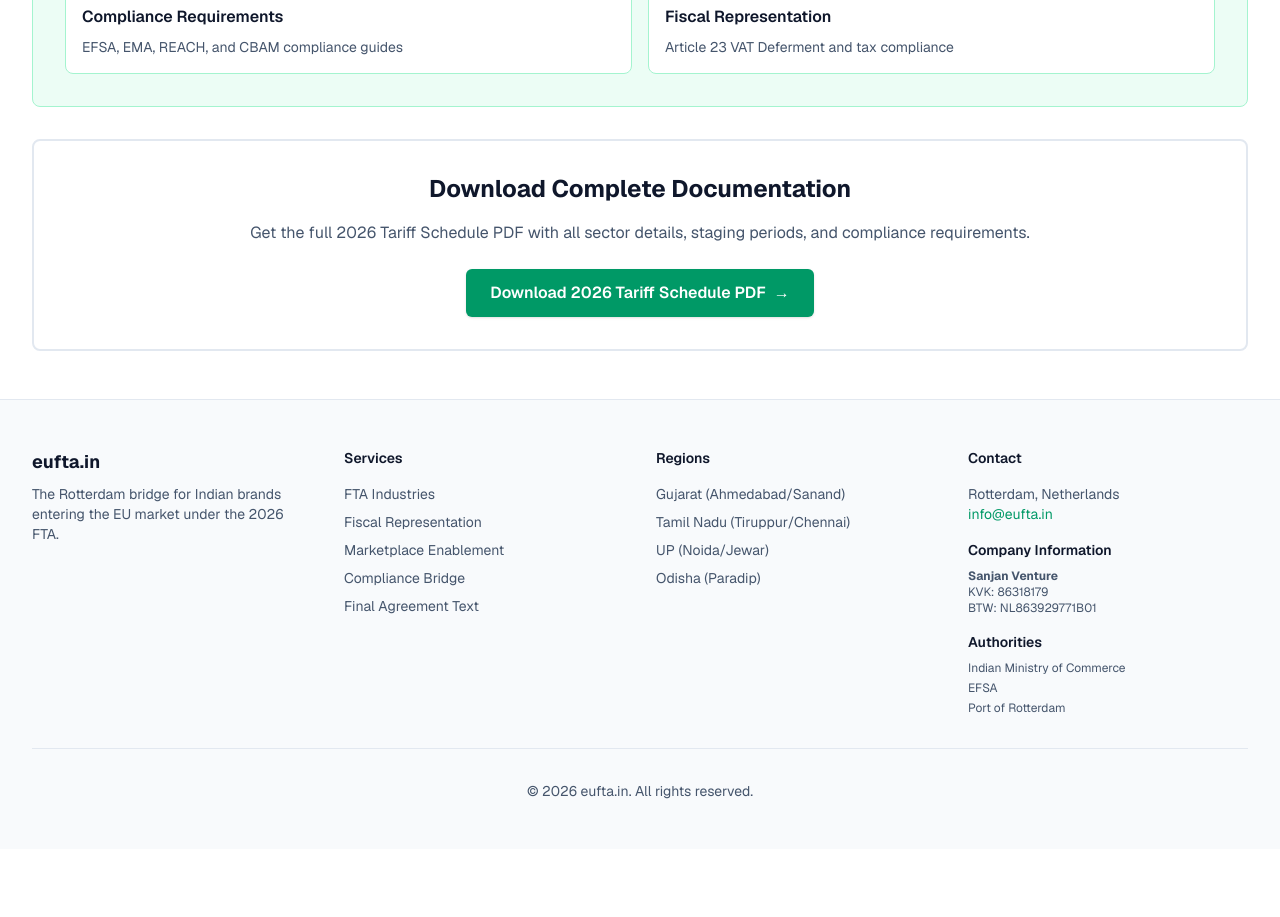
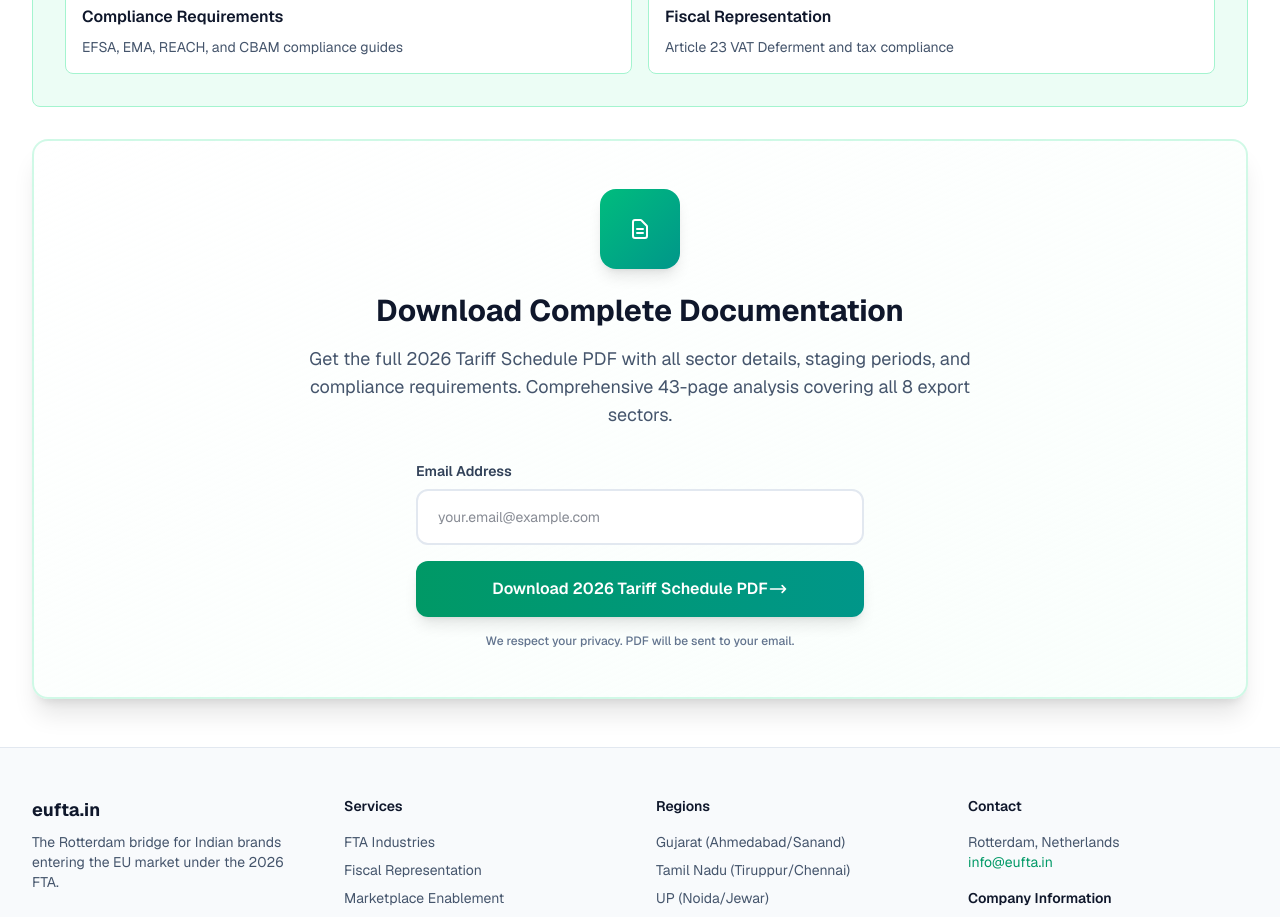
Before and after one commit to BitterMelonTech/eufta, a Next.js app: page /final-text in a window 1280 px wide. Shown: the part 1020-1937 px from the top of the page. Before the commit the page ends 1869 px from the top, so only its background shows below. Built offline with nearby package versions, Linux system fonts and the light colour scheme.

Commit message:
Fix PDF download button on final-text page - add email form and loading states

```diff
--- /dev/null
+++ b/app/final-text/layout.tsx
@@ -0,0 +1,14 @@
+import { Metadata } from "next";
+
+export const metadata: Metadata = {
+  title: "India-EU FTA 2026: Final Agreement Text & Complete Tariff Schedules",
+  description: "Access the complete final text of the India-EU Free Trade Agreement signed on January 27, 2026. Includes all tariff elimination schedules, service sector openings, and compliance requirements.",
+};
+
+export default function FinalTextLayout({
+  children,
+}: {
+  children: React.ReactNode;
+}) {
+  return <>{children}</>;
+}
--- a/app/final-text/page.tsx
+++ b/app/final-text/page.tsx
@@ -1,14 +1,49 @@
-import { Metadata } from "next";
+"use client";
+
+import { useState } from "react";
 import AnswerNugget from "../components/AnswerNugget";
 import Breadcrumbs from "../components/Breadcrumbs";
 import Link from "next/link";
-
-export const metadata: Metadata = {
-  title: "India-EU FTA 2026: Final Agreement Text & Complete Tariff Schedules",
-  description: "Access the complete final text of the India-EU Free Trade Agreement signed on January 27, 2026. Includes all tariff elimination schedules, service sector openings, and compliance requirements.",
-};
+import { IconArrow, IconDocument } from "../components/Icons";
 
 export default function FinalText() {
+  const [email, setEmail] = useState("");
+  const [submitted, setSubmitted] = useState(false);
+  const [loading, setLoading] = useState(false);
+
+  const handleSubmit = async (e: React.FormEvent) => {
+    e.preventDefault();
+    setLoading(true);
+
+    try {
+      const response = await fetch("/api/pdf-request", {
+        method: "POST",
+        headers: {
+          "Content-Type": "application/json",
+        },
+        body: JSON.stringify({ email }),
+      });
+
+      const data = await response.json();
+
+      if (response.ok) {
+        setSubmitted(true);
+        setTimeout(() => {
+          setSubmitted(false);
+          setEmail("");
+        }, 8000);
+      } else {
+        console.error("API Error:", data);
+        alert(`Error: ${data.error || "Unknown error. Please check the console or contact info@eufta.in"}`);
+      }
+    } catch (error) {
+      console.error("Error submitting form:", error);
+      alert(`Network error: ${error instanceof Error ? error.message : "Please check your connection and try again"}`);
+    } finally {
+      setLoading(false);
+    }
+  };
+
   const jsonLd = {
     "@context": "https://schema.org",
     "@type": "Article",
@@ -143,23 +178,80 @@ export default function FinalText() {
             </section>
 
             {/* Download Section */}
-            <section className="rounded-lg border-2 border-slate-200 bg-white p-8 text-center">
-              <h2 className="text-2xl font-bold text-slate-900 mb-4">
+            <section className="rounded-2xl border-2 border-emerald-200/50 bg-gradient-to-br from-white to-emerald-50/30 p-12 text-center shadow-xl">
+              <div className="flex justify-center mb-6">
+                <div className="flex h-20 w-20 items-center justify-center rounded-2xl bg-gradient-to-br from-emerald-500 to-teal-600 text-white shadow-lg">
+                  <IconDocument />
+                </div>
+              </div>
+              <h2 className="text-3xl font-bold text-slate-900 mb-4">
                 Download Complete Documentation
               </h2>
-              <p className="text-slate-600 mb-6">
+              <p className="text-lg text-slate-600 mb-8 max-w-2xl mx-auto">
                 Get the full 2026 Tariff Schedule PDF with all sector details,
-                staging periods, and compliance requirements.
+                staging periods, and compliance requirements. Comprehensive 43-page analysis covering all 8 export sectors.
               </p>
-              <Link
-                href="/"
-                className="inline-flex items-center rounded-md bg-emerald-600 px-6 py-3 text-base font-semibold text-white shadow-sm hover:bg-emerald-500 transition-colors"
-              >
-                Download 2026 Tariff Schedule PDF
-                <span className="ml-2" aria-hidden="true">
-                  →
-                </span>
-              </Link>
+              {!submitted ? (
+                <form onSubmit={handleSubmit} className="max-w-md mx-auto space-y-4">
+                  <div>
+                    <label
+                      htmlFor="email-download"
+                      className="block text-sm font-semibold text-slate-700 mb-2 text-left"
+                    >
+                      Email Address
+                    </label>
+                    <input
+                      type="email"
+                      id="email-download"
+                      value={email}
+                      onChange={(e) => setEmail(e.target.value)}
+                      required
+                      placeholder="your.email@example.com"
+                      disabled={loading}
+                      className="w-full rounded-xl border-2 border-slate-200 bg-white px-5 py-4 text-sm focus:border-emerald-500 focus:outline-none focus:ring-2 focus:ring-emerald-500/20 transition-all disabled:opacity-50"
+                    />
+                  </div>
+                  <button
+                    type="submit"
+                    disabled={loading}
+                    className="w-full inline-flex items-center justify-center rounded-xl bg-gradient-to-r from-emerald-600 to-teal-600 px-8 py-4 text-base font-semibold text-white shadow-lg hover:shadow-xl transition-all duration-300 disabled:opacity-50 disabled:cursor-not-allowed"
+                  >
+                    {loading ? (
+                      <>
+                        <svg className="animate-spin -ml-1 mr-3 h-5 w-5 text-white" xmlns="http://www.w3.org/2000/svg" fill="none" viewBox="0 0 24 24">
+                          <circle className="opacity-25" cx="12" cy="12" r="10" stroke="currentColor" strokeWidth="4"></circle>
+                          <path className="opacity-75" fill="currentColor" d="M4 12a8 8 0 018-8V0C5.373 0 0 5.373 0 12h4zm2 5.291A7.962 7.962 0 014 12H0c0 3.042 1.135 5.824 3 7.938l3-2.647z"></path>
+                        </svg>
+                        Generating PDF...
+                      </>
+                    ) : (
+                      <>
+                        Download 2026 Tariff Schedule PDF
+                        <IconArrow />
+                      </>
+                    )}
+                  </button>
+                  <p className="text-xs text-slate-500 font-medium">
+                    We respect your privacy. PDF will be sent to your email.
+                  </p>
+                </form>
+              ) : (
+                <div className="max-w-md mx-auto rounded-xl bg-gradient-to-r from-emerald-50 to-teal-50 p-8 text-center border-2 border-emerald-200">
+                  <div className="flex justify-center mb-4">
+                    <div className="flex h-16 w-16 items-center justify-center rounded-full bg-gradient-to-br from-emerald-500 to-teal-600 text-white">
+                      <svg className="h-8 w-8" fill="none" viewBox="0 0 24 24" stroke="currentColor">
+                        <path strokeLinecap="round" strokeLinejoin="round" strokeWidth={3} d="M5 13l4 4L19 7" />
+                      </svg>
+                    </div>
+                  </div>
+                  <p className="text-xl font-bold text-emerald-900 mb-2">
+                    Success!
+                  </p>
+                  <p className="text-sm text-emerald-700 leading-relaxed">
+                    The comprehensive 2026 Tariff Schedule PDF (43 pages) has been sent to <strong>{email}</strong>. Please check your inbox (and spam folder).
+                  </p>
+                </div>
+              )}
             </section>
           </div>
         </div>
```
